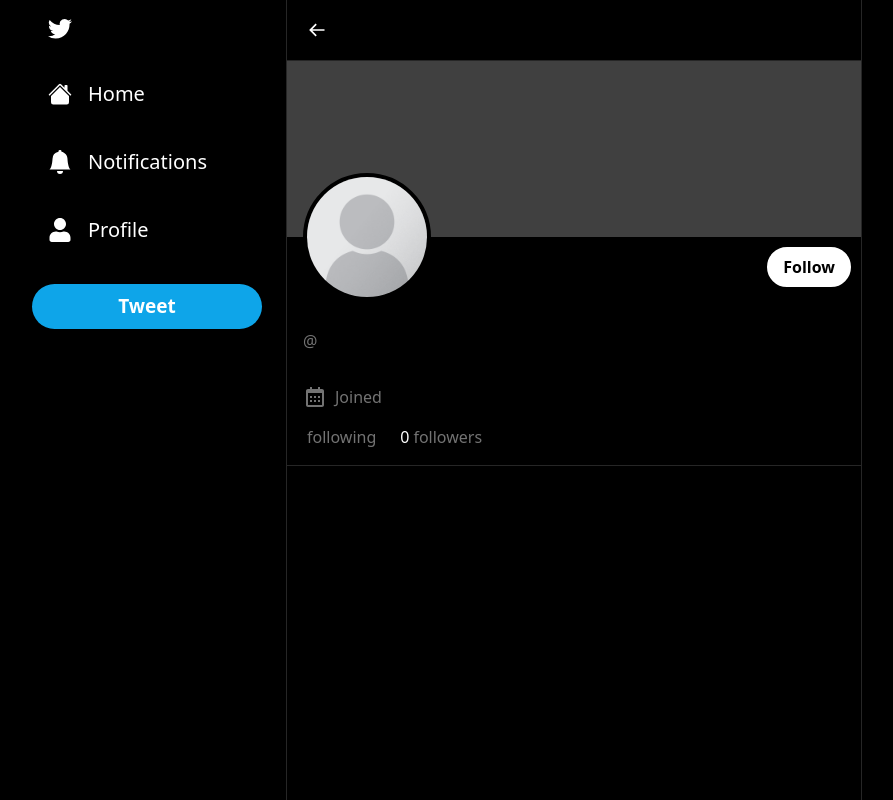
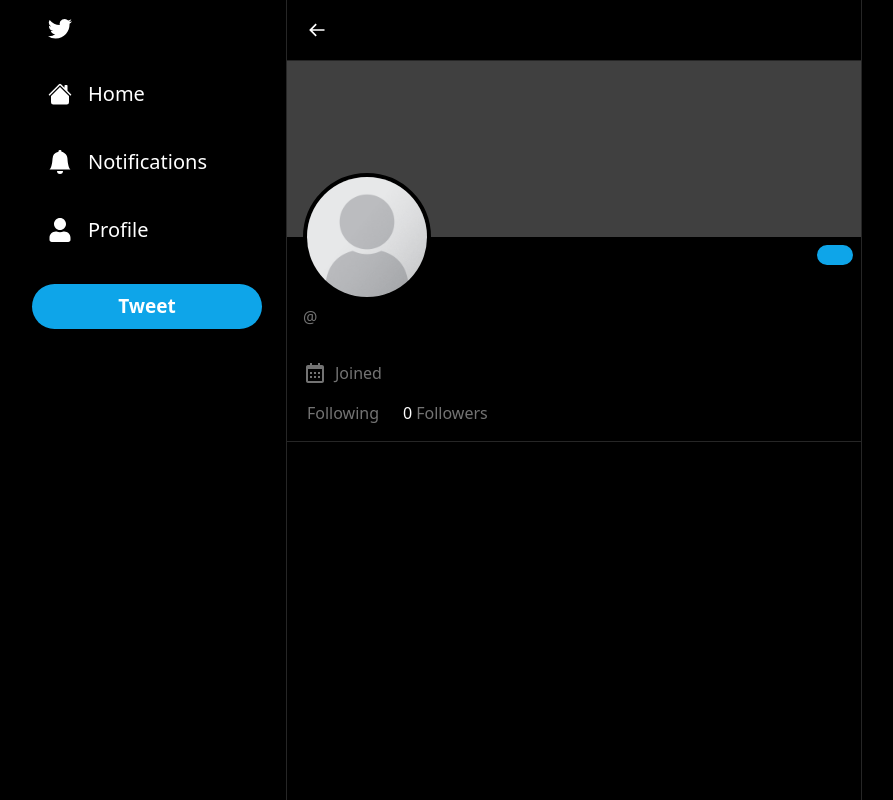
Before and after one commit to Sato-07/Twitter-clone, a Next.js app in the folder my-app/: page /users/1 in a window 1280 px wide. Shown: the whole page, without its empty margins (66-959 px from the left). Built offline with nearby package versions, Linux system fonts and the light colour scheme; no server answers; the database is empty.

Commit message:
feat:Fixing error with api by adding res in the current serverAuth and edit file

```diff
--- a/my-app/src/components/Modal/EditModal.tsx
+++ b/my-app/src/components/Modal/EditModal.tsx
@@ -34,7 +34,15 @@ const EditModal = () => {
     try {
       setIsLoading(true);
 
-      await axios.patch('/api/edit', { name, username, bio, profileImage, coverImage });
+     const test = await axios.patch('/api/edit', { name, username, bio, profileImage, coverImage });
+     console.log("TEST: ",test);
+
+    // const request = await fetch(`/api/edit ${{name, username, bio, profileImage, coverImage}}`);
+    // const response = await request.json();
+
+    // console.log("TEST: ",response);
+
+
       mutateFetchedUser();
 
       toast.success('Updated');
@@ -63,7 +71,7 @@ const EditModal = () => {
       />
       <Input
         placeholder="Bio"
-        onChange={(e) => setBio(e.target.value)}
+        onChange={(e) =>  setBio(e.target.value)}
         value={bio}
         disabled={isLoading}
       />
--- a/my-app/src/components/users/UserBio.tsx
+++ b/my-app/src/components/users/UserBio.tsx
@@ -1,38 +1,42 @@
+import { useMemo } from "react";
+import { BiCalendar } from "react-icons/bi";
+import { format } from "date-fns";
+
 import useCurrentUser from "@/hooks/useCurrentUser";
 import useUser from "@/hooks/useUser";
-import { format } from 'date-fns'
-import { useMemo } from "react";
+import useFollow from "@/hooks/useFollow";
+import useEditModal from "@/hooks/useEditModal";
+
 import Button from "../Button";
-import fetcher from "@/libs/fetcher";
-import { BiCalendar } from "react-icons/bi";
-import UseEditModal from "@/hooks/useEditModal";
 
-interface UserBioProps{
-    userId :string;
+interface UserBioProps {
+  userId: string;
 }
 
+const UserBio: React.FC<UserBioProps> = ({ userId }) => {
+  const { data: currentUser } = useCurrentUser();
+  const { data: fetchedUser } = useUser(userId);
 
-const UserBio: React.FC<UserBioProps> =({userId}) =>{
-    const {data: currentUser } = useCurrentUser()
-    const {data : fetchedUser } = useUser(userId)
-
-    const editModal = UseEditModal()
+  const editModal = useEditModal();
 
 
-    const createdAt = useMemo(()=>{
-        if(!fetchedUser?.createdAt){
+  const createdAt = useMemo(() => {
+    if (!fetchedUser?.createdAt) {
       return null;
     }
-        return format(new Date(fetchedUser.createdAt), 'MMMM yyyy')
-    },[fetchedUser?.createdAt])
 
-    return(
+    return format(new Date(fetchedUser.createdAt), 'MMMM yyyy');
+  }, [fetchedUser?.createdAt])
+
+
+  return (
     <div className="border-b-[1px] border-neutral-800 pb-4">
       <div className="flex justify-end p-2">
-                {currentUser?.id == userId ? (
-                    <Button secondary label="Edit" onClick={editModal.onOpen}/>
+        {currentUser?.id === userId ? (
+          <Button secondary label="Edit" onClick={editModal.onOpen} />
         ) : (
-                    <Button secondary label="Follow"  onClick={()=> {}}/>
+          <Button
+          />
         )}
       </div>
       <div className="mt-8 px-4">
@@ -40,7 +44,7 @@ const UserBio: React.FC<UserBioProps> =({userId}) =>{
           <p className="text-white text-2xl font-semibold">
             {fetchedUser?.name}
           </p>
-                    <p className="text-md text-neutral-500 ">
+          <p className="text-md text-neutral-500">
             @{fetchedUser?.username}
           </p>
         </div>
@@ -48,39 +52,34 @@ const UserBio: React.FC<UserBioProps> =({userId}) =>{
           <p className="text-white">
             {fetchedUser?.bio}
           </p>
-                    <div className="flex flex-row items-center gap-2 mt-4 text-neutral-500">
-                        <BiCalendar size={24}/>
+          <div
+            className="
+              flex
+              flex-row
+              items-center
+              gap-2
+              mt-4
+              text-neutral-500
+          ">
+            <BiCalendar size={24} />
             <p>
               Joined {createdAt}
             </p>
-
           </div>
-
         </div>
         <div className="flex flex-row items-center mt-4 gap-6">
           <div className="flex flex-row items-center gap-1">
-                        <p className="text-white">
-                            {fetchedUser?.followingIds?.length}
-                        </p>
-                        <p className="text-neutral-500">
-                            following
-                        </p>
+            <p className="text-white">{fetchedUser?.followingIds?.length}</p>
+            <p className="text-neutral-500">Following</p>
           </div>
           <div className="flex flex-row items-center gap-1">
-                        <p className="text-white">
-                            {fetchedUser?.followersCount ||  0 }
-                        </p>
-                        <p className="text-neutral-500">
-                            followers
-                        </p>
+            <p className="text-white">{fetchedUser?.followersCount || 0}</p>
+            <p className="text-neutral-500">Followers</p>
           </div>
         </div>
-
       </div>
-
     </div>
-    )
-
+   );
 }
 
-export default UserBio
+export default UserBio;
--- /dev/null
+++ b/my-app/src/hooks/useFollow.tsx
@@ -0,0 +1,5 @@
+const useFollow = () =>{
+    return(<div></div>)
+}
+
+export default useFollow
--- a/my-app/src/libs/serverAuth.ts
+++ b/my-app/src/libs/serverAuth.ts
@@ -1,28 +1,27 @@
-import { NextApiRequest } from "next";
-import {getSession} from 'next-auth/react';
+import { NextApiRequest, NextApiResponse } from 'next';
 
 import prisma from '@/libs/prismadb';
+import { authOptions } from '@/pages/api/auth/[...nextauth]';
+import { getServerSession } from 'next-auth';
 
-const serverAuth = async ( req: NextApiRequest) => {
-    const session = await getSession({ req });
+const serverAuth = async (req: NextApiRequest, res: NextApiResponse) => {
+  const session = await getServerSession(req, res, authOptions);
 
-    if (!session?.user?.email){
-        throw new Error('Not signed in')
+  if (!session?.user?.email) {
+    throw new Error('Not signed in');
   }
 
   const currentUser = await prisma.user.findUnique({
-        where:{
-            email: session.user.email
-
+    where: {
+      email: session.user.email,
     }
   });
 
-    if(!currentUser){
+  if (!currentUser) {
     throw new Error('Not signed in');
   }
 
-    return {currentUser}
-}
+  return { currentUser };
+};
 
-
-export default serverAuth
+export default serverAuth;
--- a/my-app/src/pages/api/auth/[...nextauth].ts
+++ b/my-app/src/pages/api/auth/[...nextauth].ts
@@ -1,11 +1,14 @@
+
+
+
 import bcrypt from "bcrypt"
-import NextAuth from "next-auth"
+import NextAuth, { AuthOptions } from "next-auth"
 import CredentialsProvider from "next-auth/providers/credentials"
 import { PrismaAdapter } from "@next-auth/prisma-adapter"
 
 import prisma from "@/libs/prismadb"
 
-export default NextAuth({
+export const authOptions: AuthOptions = {
   adapter: PrismaAdapter(prisma),
   providers: [
     CredentialsProvider({
@@ -50,4 +53,6 @@ export default NextAuth({
     secret: process.env.NEXTAUTH_JWT_SECRET,
   },
   secret: process.env.NEXTAUTH_SECRET,
-});
+};
+
+export default NextAuth(authOptions);
--- a/my-app/src/pages/api/current.ts
+++ b/my-app/src/pages/api/current.ts
@@ -11,7 +11,7 @@ export default async function handler(
             return res.status(405).end();
         }
     try{
-        const { currentUser } = await serverAuth(req)
+        const { currentUser } = await serverAuth(req,res)
         return res.status(200).json(currentUser)
 
     } catch (error) {
--- a/my-app/src/pages/api/edit.ts
+++ b/my-app/src/pages/api/edit.ts
@@ -10,9 +10,13 @@ export default async function handler(req: NextApiRequest, res: NextApiResponse)
   }
 
   try {
-    const { currentUser } = await serverAuth(req);
+    const { currentUser } = await serverAuth(req, res);
 
     const { name, username, bio, profileImage, coverImage } = req.body;
+
+    console.log("LMLM: ",req.body);
+    console.log("lmlmlmlmml: ",bio);
+
 
     if (!name || !username) {
       throw new Error('Missing fields');
@@ -30,7 +34,7 @@ export default async function handler(req: NextApiRequest, res: NextApiResponse)
         coverImage
       }
     });
-
+    console.log(updatedUser)
     return res.status(200).json(updatedUser);
   } catch (error) {
     console.log(error);
--- a/my-app/src/pages/api/users/[userId].ts
+++ b/my-app/src/pages/api/users/[userId].ts
@@ -1,40 +1,39 @@
+
+
 
 import { NextApiRequest, NextApiResponse } from "next";
-import prisma from '@/libs/prismadb'
-export default async function handler(
-    req: NextApiRequest,
-    res:NextApiResponse,
 
-){
-    if(req.method !== "GET"){
-        return res.status(405).end()
+import prisma from '@/libs/prismadb';
+
+export default async function handler(req: NextApiRequest, res: NextApiResponse) {
+  if (req.method !== 'GET') {
+    return res.status(405).end();
+  }
+
+  try {
+    const { userId } = req.query;
+
+    if (!userId || typeof userId !== 'string') {
+      throw new Error('Invalid ID');
     }
-    try{
-        const {userId } = req.query;
 
-        if (!userId || typeof userId !== 'string'){
-            throw new Error('Invalid ID ')
+    const existingUser = await prisma.user.findUnique({
+      where: {
+        id: userId
+      }
+    });
+
+    const followersCount = await prisma.user.count({
+      where: {
+        followingIds: {
+          has: userId
         }
+      }
+    })
 
-        const existingUser = await prisma .user.findUnique({
-            where:{
-                id:userId
-            }
-        })
-
-        const followersCount = await prisma.user.count({
-            where:{
-                followingIds:{
-                    has:userId
-
-                }
-
-            }
-        })
-        return res.status(200).json({ ...existingUser, followersCount})
-
-    }catch(error){
-        console.log(error)
-        return res.status(400).end()
-    }
-}
+    return res.status(200).json({ ...existingUser, followersCount });
+  } catch (error) {
+    console.log(error);
+    return res.status(400).end();
+  }
+};
```
Lines whose indentation alone changed are shown as unchanged.
